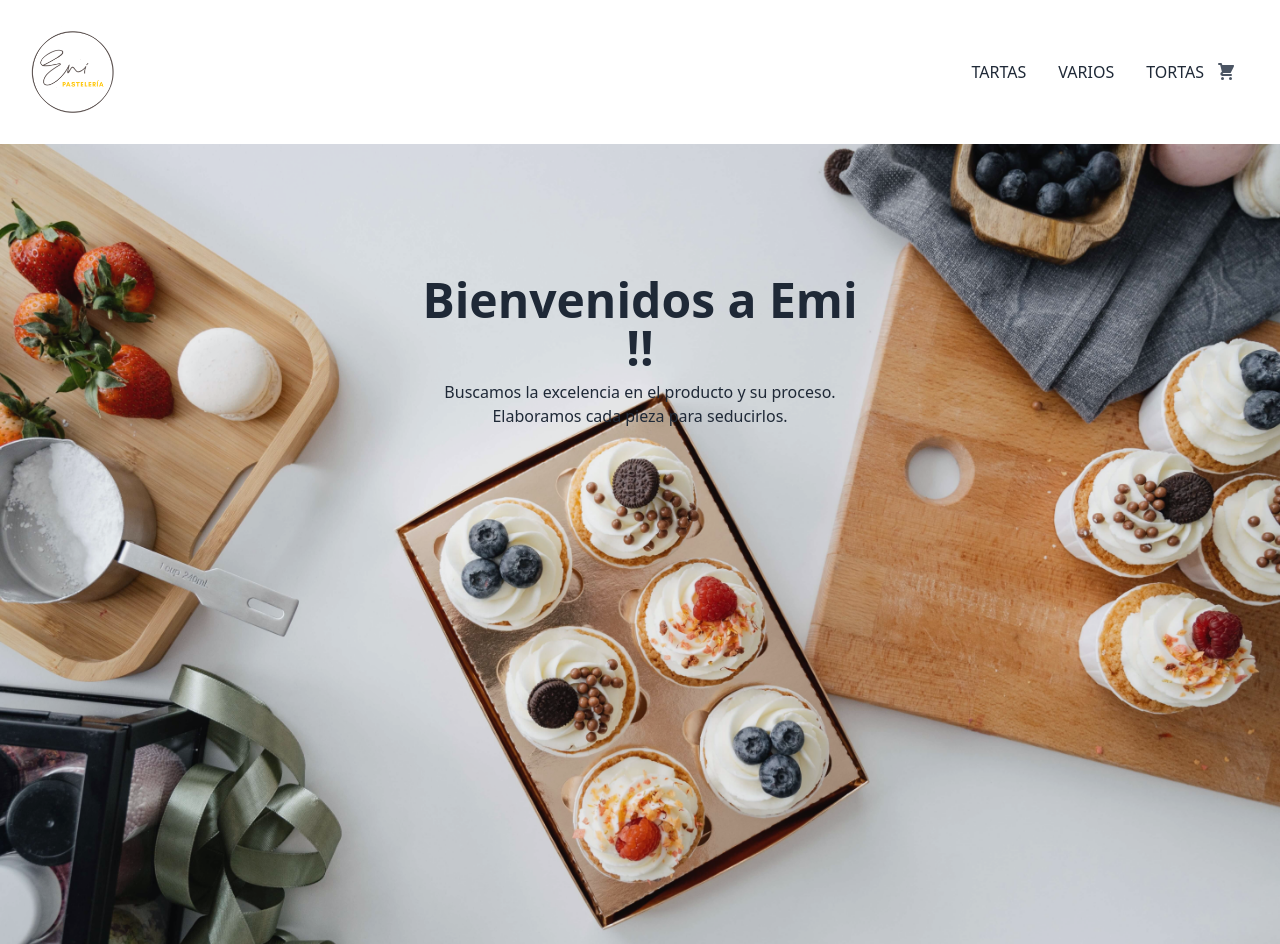
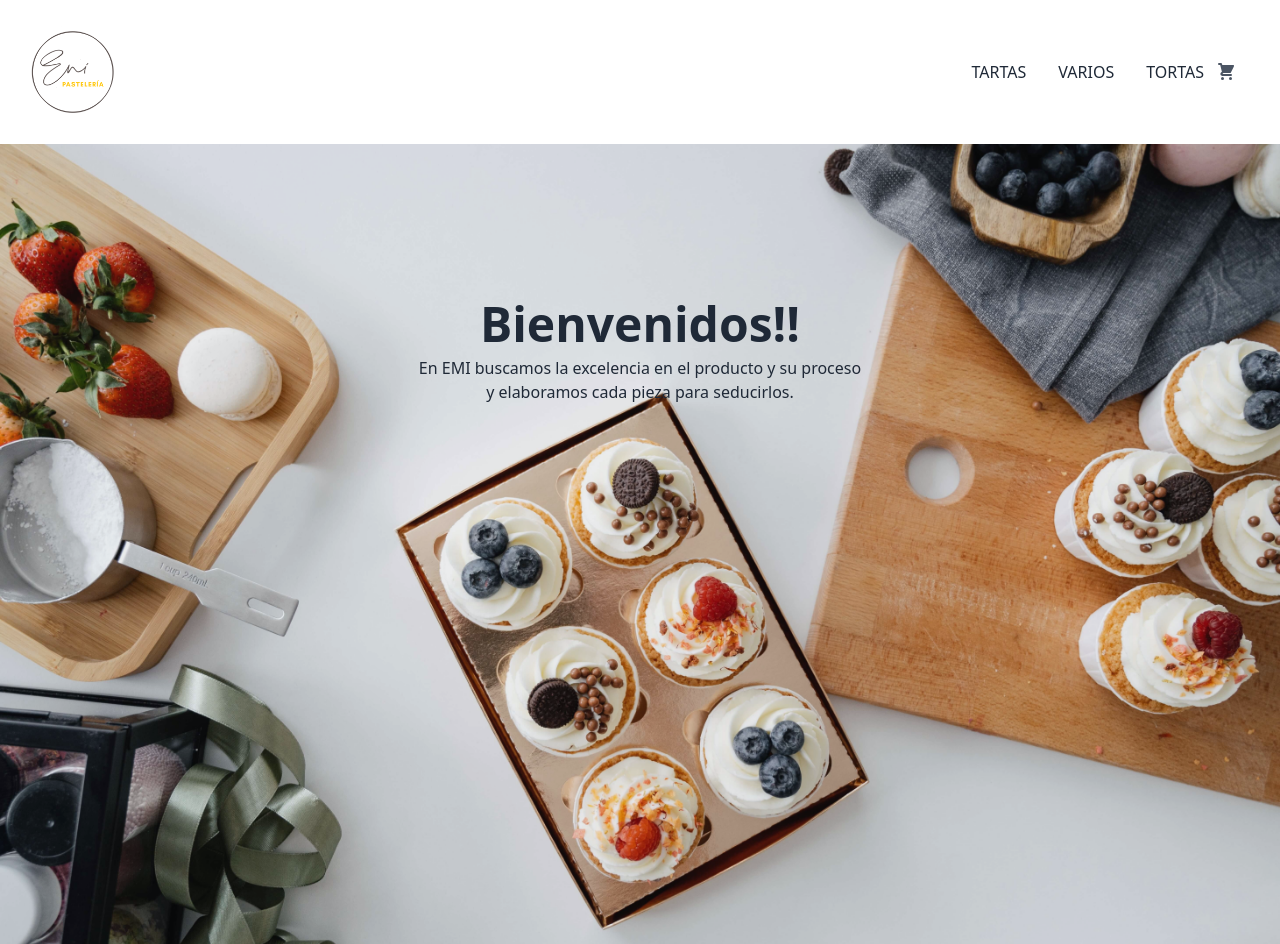
Before and after one commit to Lulariera/EmiProyectoReact, a React (Create React App) app: page / in a window 1280 px wide. Built offline with nearby package versions, Linux system fonts and the light colour scheme; no server answers; a web font is replaced by a local one.

Commit message:
modificaciones

```diff
--- a/src/componentes/Hero/Hero.jsx
+++ b/src/componentes/Hero/Hero.jsx
@@ -6,8 +6,8 @@ const Hero = () => {
   <div className="hero-overlay bg-opacity-10"></div>
   <div className="hero-content text-center text-gray-700-content">
     <div className="max-w-md">
-      <h1 className="mb-2 text-5xl font-bold">Bienvenidos a Emi !!</h1>
-      <p className="mb-96">Buscamos la excelencia en el producto y su proceso. Elaboramos cada pieza para seducirlos.</p>
+      <h1 className="mb-2 text-5xl font-bold">Bienvenidos!!</h1>
+      <p className="mb-96">En EMI buscamos la excelencia en el producto y su proceso y elaboramos cada pieza para seducirlos.</p>
     </div>
   </div>
 </div>
```
